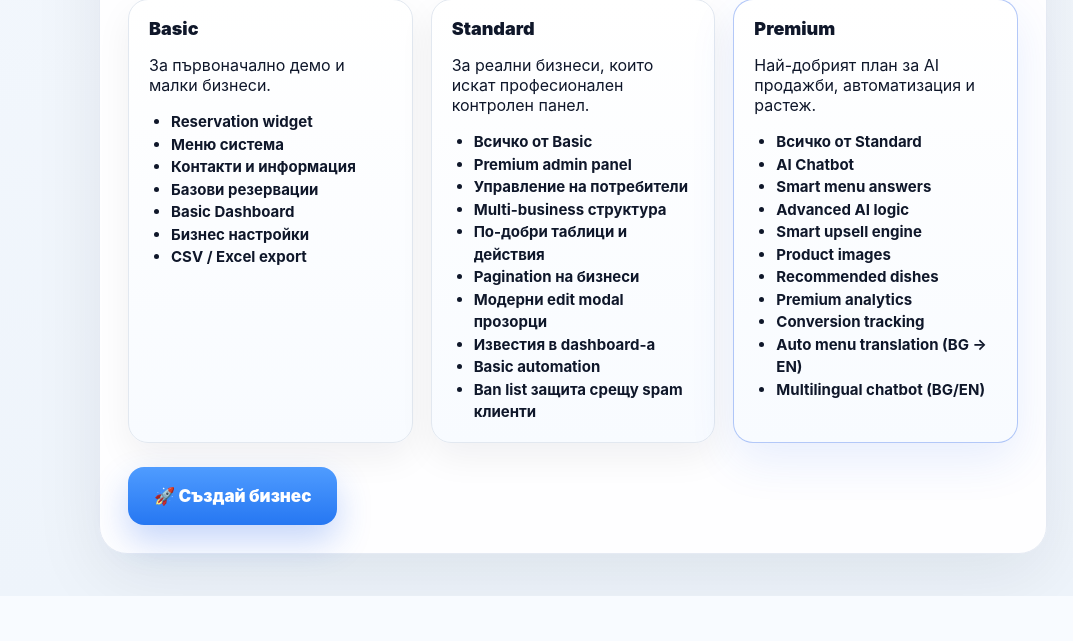
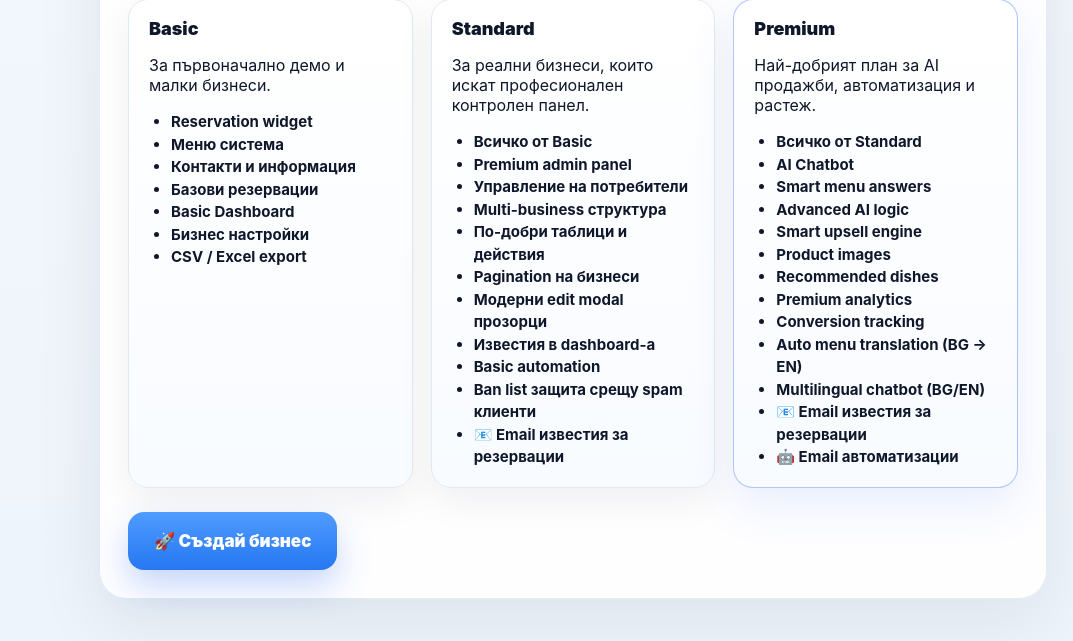
Before and after one commit to preskatastefanov-collab/restaurant_saas_v5, a Flask app: template templates/create_restaurant.html in a window 1280 px wide. Shown: the part 992-1633 px from the top of the page, without its empty margins (207-1280 px from the left). Before the commit the page ends 1588 px from the top, so only its background shows below. Run offline with Flask 3, Linux system fonts and the light colour scheme; the template is opened without the code that fills it, so the values that code supplies are empty.

Commit message:
Added email features to plans

```diff
--- a/templates/create_restaurant.html
+++ b/templates/create_restaurant.html
@@ -153,6 +153,7 @@
                         <li>Известия в dashboard-а</li>
                         <li>Basic automation</li>
                         <li>Ban list защита срещу spam клиенти</li>
+                        <li>📧 Email известия за резервации</li>
                     </ul>
                 </div>
 
@@ -171,6 +172,8 @@
                         <li>Conversion tracking</li>
                         <li>Auto menu translation (BG → EN)</li>
                         <li>Multilingual chatbot (BG/EN)</li>
+                        <li>📧 Email известия за резервации</li>
+                        <li>🤖 Email автоматизации</li>
                     </ul>
                 </div>
             </div>
```
